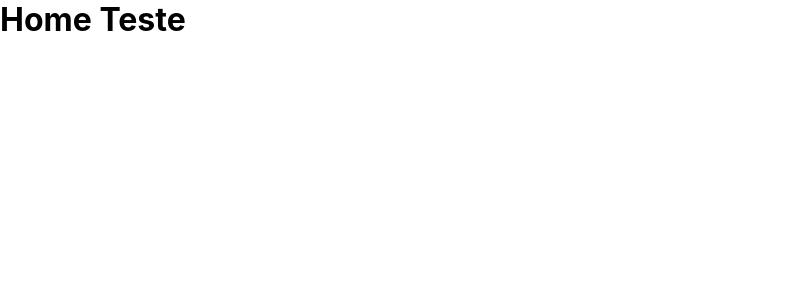
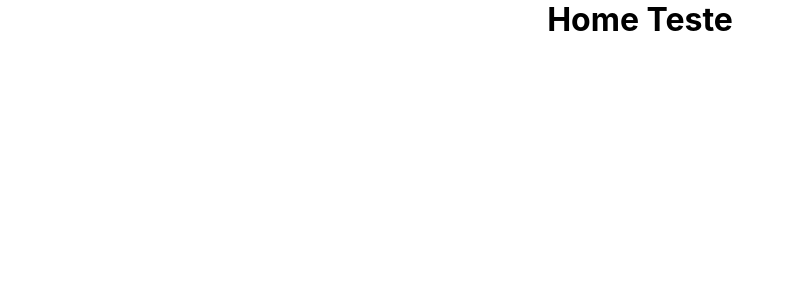
Before and after one commit to PoorlyDefinedBehaviour/twillian, a React (Create React App) app: page / in a window 1280 px wide. Shown: the top 300 px of the page, without its empty margins (0-793 px from the left). Built offline with nearby package versions, Linux system fonts and the light colour scheme.

Commit message:
Update Index.js

```diff
--- a/src/pages/Index/index.js
+++ b/src/pages/Index/index.js
@@ -1,6 +1,6 @@
 import React from "react";
-export default function Index(){
-    return(
-            <h1>Home Teste</h1>
-        );
+import { H1Test } from "./styles";
+
+export default function Index() {
+  return <H1Test>Home Teste</H1Test>;
 }
--- a/src/pages/Index/styles.js
+++ b/src/pages/Index/styles.js
@@ -0,0 +1,5 @@
+import styled from "styled-components";
+
+export const H1Test = styled.h1`
+  text-align: center;
+`;
```
